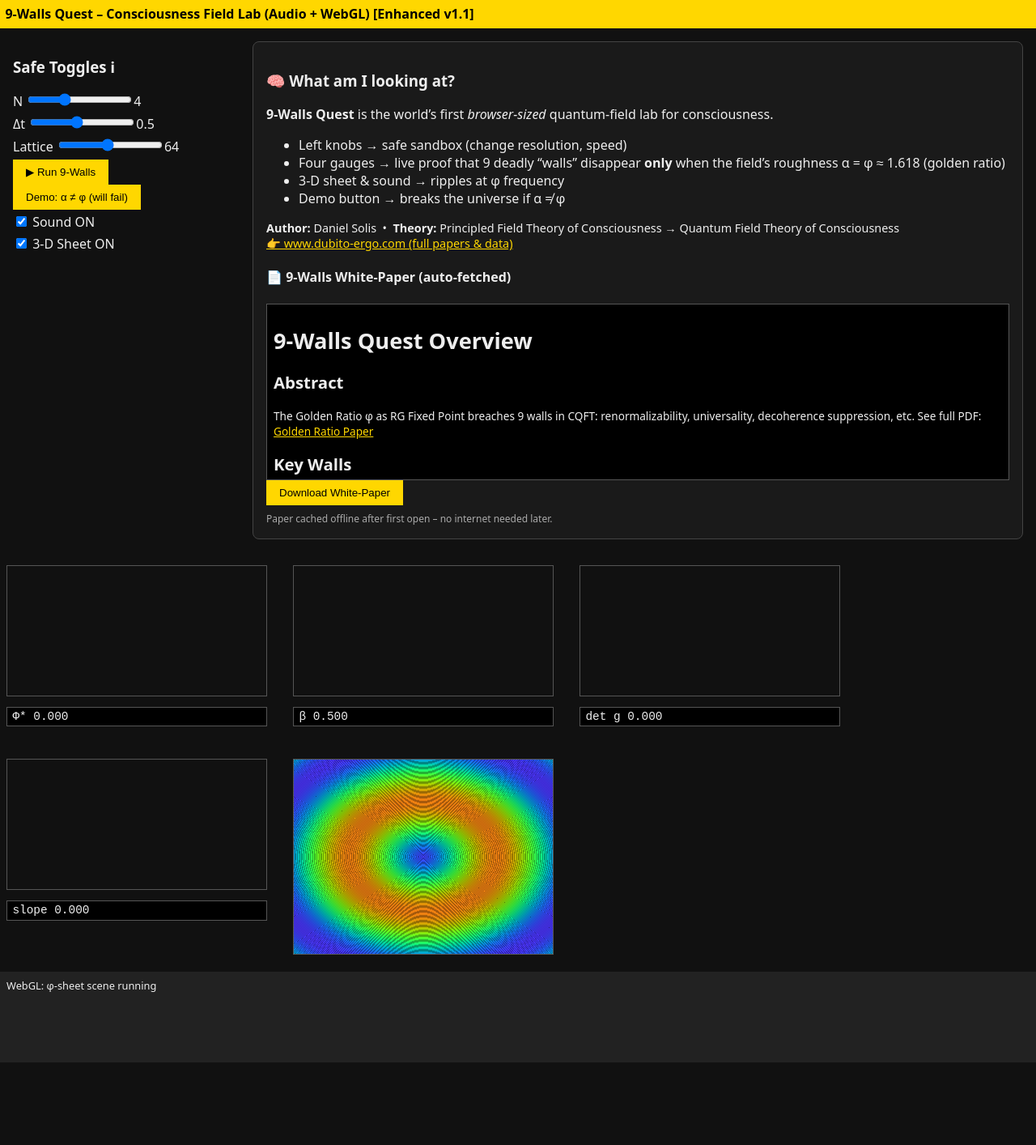
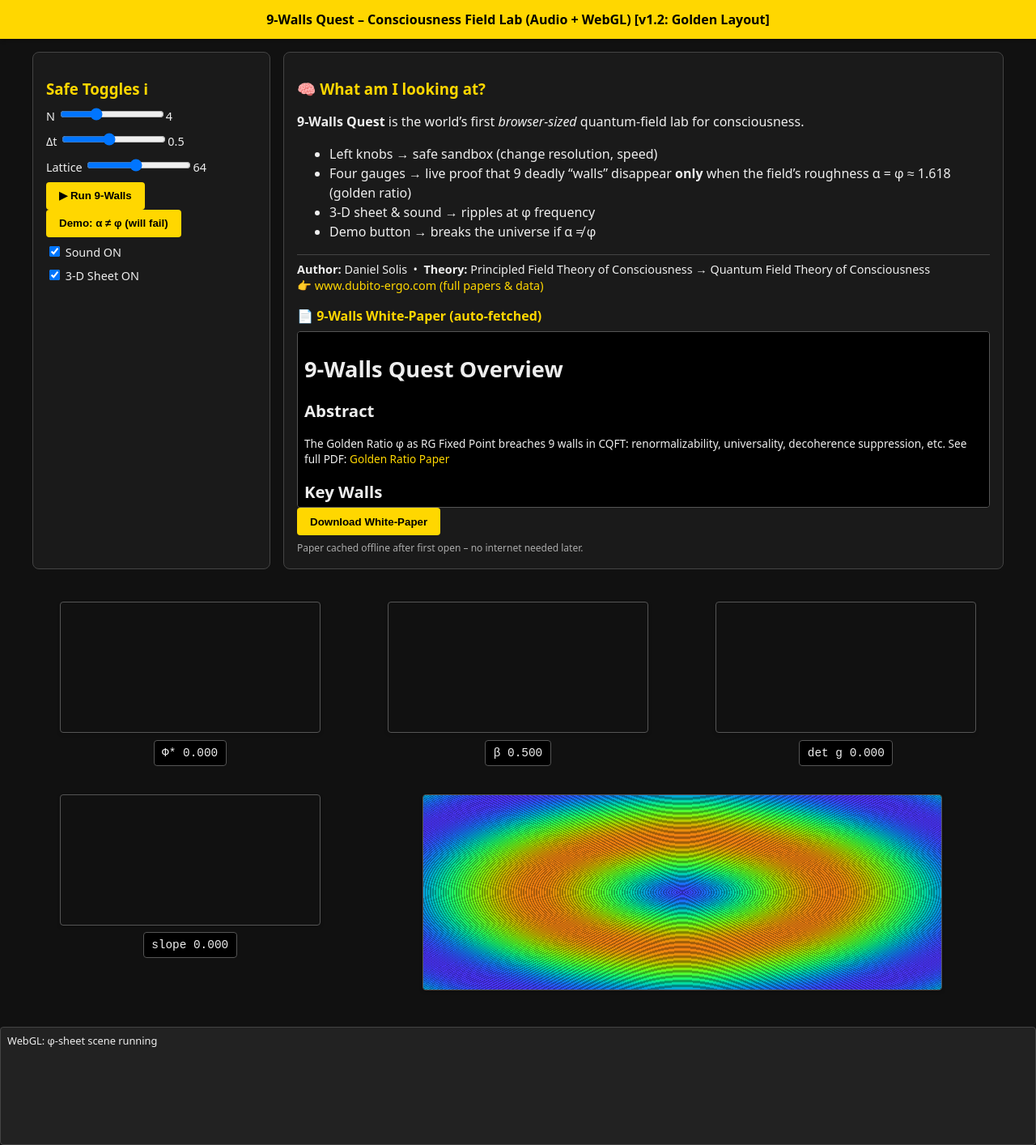
Before and after one commit to Ergo-sum-AGI/CQFT_TOY_9_WALLS, a plain HTML site: page index.html in a window 1280 px wide. Shown: the whole page at 81% size. Before the commit the page ends 1312 px from the top, so only its background shows below. Drawn offline with Linux system fonts and the light colour scheme; no server answers.

Commit message:
Add files via upload

```diff
--- a/index.html
+++ b/index.html
@@ -2,26 +2,41 @@
 <html lang="en">
 <head>
 <meta charset="utf-8">
-<title>9-Walls Quest – Browser Lab (Audio + WebGL) [Fixed]</title>
+<meta name="viewport" content="width=device-width, initial-scale=1">
+<title>9-Walls Quest – Browser Lab (Audio + WebGL) [v1.2: Layout Flow]</title>
 <style>
- body{font-family:system-ui, sans-serif; margin:0; background:#111; color:#eee}
- header{background:gold; color:#000; padding:0.4rem; font-weight:bold}
- .main{display:flex; gap:1rem; padding:1rem; flex-wrap:wrap; align-items:flex-start}
- .left{flex:0 0 280px}
- .right{flex:1 1 340px; background:#1a1a1a; border:1px solid #444; border-radius:8px; padding:1rem}
- .row{display:flex; gap:1rem; flex-wrap:wrap; align-items:flex-start}
- canvas{border:1px solid #555; margin:0.5rem 0}
- label{display:block; margin:0.3rem 0}
- button{background:gold; border:none; padding:0.5rem 1rem; cursor:pointer}
+ body{font-family:system-ui, sans-serif; margin:0; background:#111; color:#eee; line-height:1.4}
+ header{background:gold; color:#000; padding:0.8rem; font-weight:bold; text-align:center; box-shadow:0 2px 4px rgba(0,0,0,0.3)}
+ .main{display:flex; gap:1rem; padding:1rem; max-width:1200px; margin:0 auto; flex-wrap:wrap}
+ .left{flex:0 0 260px; background:#1a1a1a; border:1px solid #444; border-radius:8px; padding:1rem}
+ .right{flex:1 1 400px; background:#1a1a1a; border:1px solid #444; border-radius:8px; padding:1rem; min-width:300px}
+ .row{display:contents} /* For grid below */
+ .gauges{display:grid; grid-template-columns:repeat(auto-fit, minmax(320px, 1fr)); gap:1rem; padding:1rem; max-width:1200px; margin:0 auto}
+ canvas{border:1px solid #555; border-radius:4px; box-shadow:0 2px 4px rgba(0,0,0,0.2)}
+ label{display:block; margin:0.5rem 0; font-size:0.9rem}
+ button{background:gold; border:none; padding:0.6rem 1rem; cursor:pointer; border-radius:4px; font-weight:bold; transition:background 0.2s}
+ button:hover{background:#ffd700}
  button:disabled{background:#666; cursor:not-allowed}
- #log{height:6rem; overflow-y:scroll; font-size:0.8rem; background:#222; padding:0.5rem}
- .gauge{display:inline-block; margin:0.5rem; vertical-align:top}
- .val-box{background:#000; border:1px solid #555; padding:0.2rem 0.4rem; font-family:monospace; font-size:0.9rem}
+ #log{height:8rem; overflow-y:scroll; font-size:0.8rem; background:#222; padding:0.5rem; border:1px solid #444; border-radius:4px; margin-top:1rem}
+ .gauge{margin:0.5rem 0; text-align:center}
+ .val-box{background:#000; border:1px solid #555; padding:0.3rem 0.6rem; font-family:monospace; font-size:0.9rem; border-radius:4px; display:inline-block; margin:0.2rem}
  [title]{cursor:help}
+ h3, h4{margin:1rem 0 0.5rem; color:gold}
+ ul{line-height:1.5}
+ a{color:gold; text-decoration:none}
+ a:hover{text-decoration:underline}
+ /* Mobile */
+ @media (max-width:768px){
+  .main{flex-direction:column; padding:0.5rem}
+  .left, .right{flex:1 1 auto; min-width:unset}
+  .gauges{grid-template-columns:1fr; gap:0.5rem}
+  canvas{width:100%; height:auto}
+  #log{height:6rem}
+ }
 </style>
 </head>
 <body>
-<header>9-Walls Quest – Consciousness Field Lab (Audio + WebGL) [Enhanced v1.1]</header>
+<header>9-Walls Quest – Consciousness Field Lab (Audio + WebGL) [v1.2: Golden Layout]</header>
 
 <!-- MAIN FLEX BOX -->
 <div class="main">
@@ -48,22 +63,22 @@
     <li>3-D sheet & sound → ripples at φ frequency</li>
     <li>Demo button → breaks the universe if α ≠ φ</li>
   </ul>
-  <div style="font-size:0.9rem;">
+  <div style="font-size:0.9rem; border-top:1px solid #444; padding-top:0.5rem; margin-top:1rem">
     <strong>Author:</strong> Daniel Solis &nbsp;•&nbsp;
     <strong>Theory:</strong> Principled Field Theory of Consciousness → Quantum Field Theory of Consciousness<br>
-    <a href="https://www.dubito-ergo.com" target="_blank" style="color:gold;">👉 www.dubito-ergo.com (full papers & data)</a>
+    <a href="https://www.dubito-ergo.com" target="_blank">👉 www.dubito-ergo.com (full papers & data)</a>
   </div>
 
   <h4>📄 9-Walls White-Paper (auto-fetched)</h4>
-  <div id="paperBox" style="height:200px; overflow-y:auto; background:#000; border:1px solid #555; padding:0.5rem; font-size:0.85rem; line-height:1.4;"></div>
+  <div id="paperBox" style="height:200px; overflow-y:auto; background:#000; border:1px solid #555; padding:0.5rem; font-size:0.85rem; line-height:1.4; border-radius:4px;"></div>
   <button id="downloadBtn">Download White-Paper</button>
   <div style="font-size:0.75rem; color:#aaa; margin-top:0.5rem;">Paper cached offline after first open – no internet needed later.</div>
 </div>
 
 </div><!-- main -->
 
-<!-- GAUGES ROW -->
-<div class="row">
+<!-- GAUGES GRID -->
+<div class="gauges">
   <div class="gauge">
     <canvas id="phiCanvas" width="320" height="160" title="Φ* = Integrated Information – consciousness level" aria-label="Phi Star Gauge"></canvas>
     <div class="val-box">Φ* <span id="phiVal">0.000</span></div>
@@ -80,8 +95,8 @@
     <canvas id="psdCanvas" width="320" height="160" title="PSD slope = –φ for 1/f^φ noise" aria-label="PSD Slope Gauge"></canvas>
     <div class="val-box">slope <span id="slopeVal">0.000</span></div>
   </div>
-  <div class="gauge">
-    <canvas id="webglCanvas" width="320" height="240" title="3-D φ-sheet ripple (WebGL)" aria-label="WebGL Sheet"></canvas>
+  <div class="gauge" style="grid-column: span 2; justify-self:center">
+    <canvas id="webglCanvas" width="640" height="240" title="3-D φ-sheet ripple (WebGL)" aria-label="WebGL Sheet"></canvas>
   </div>
 </div>
 
```
